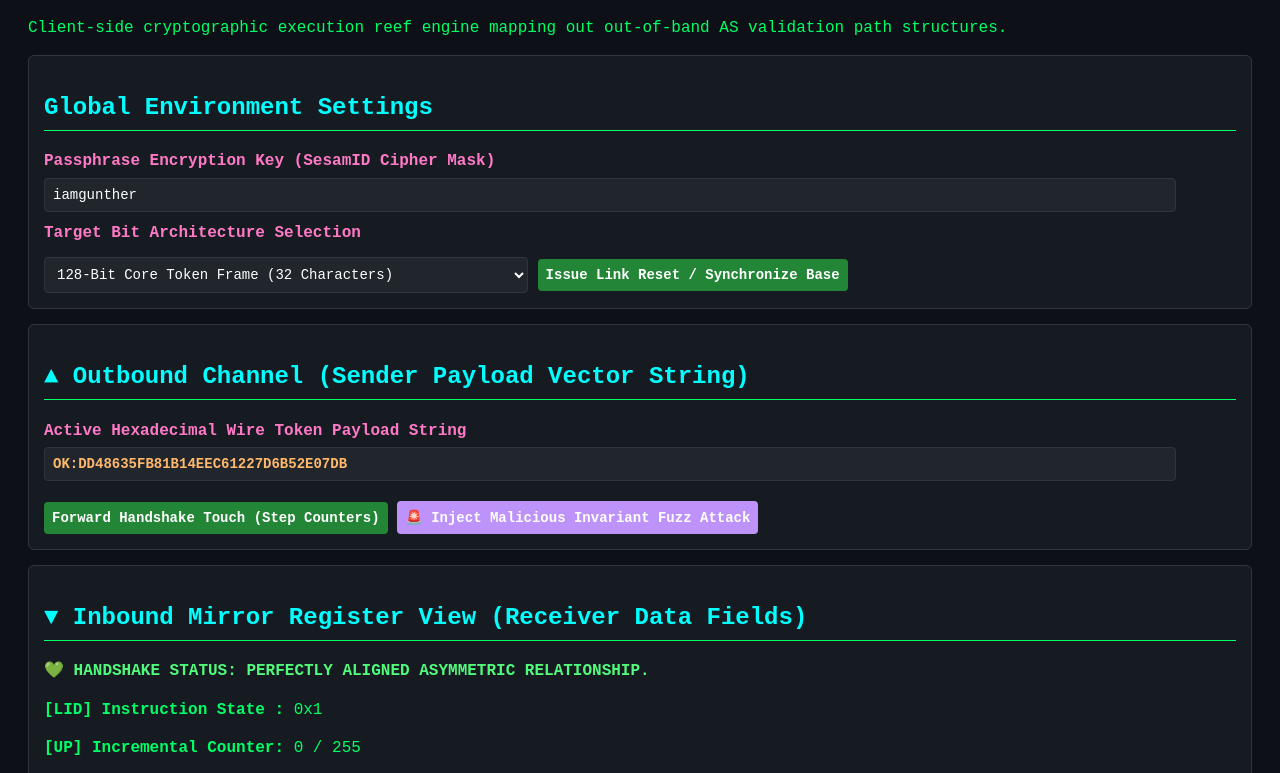
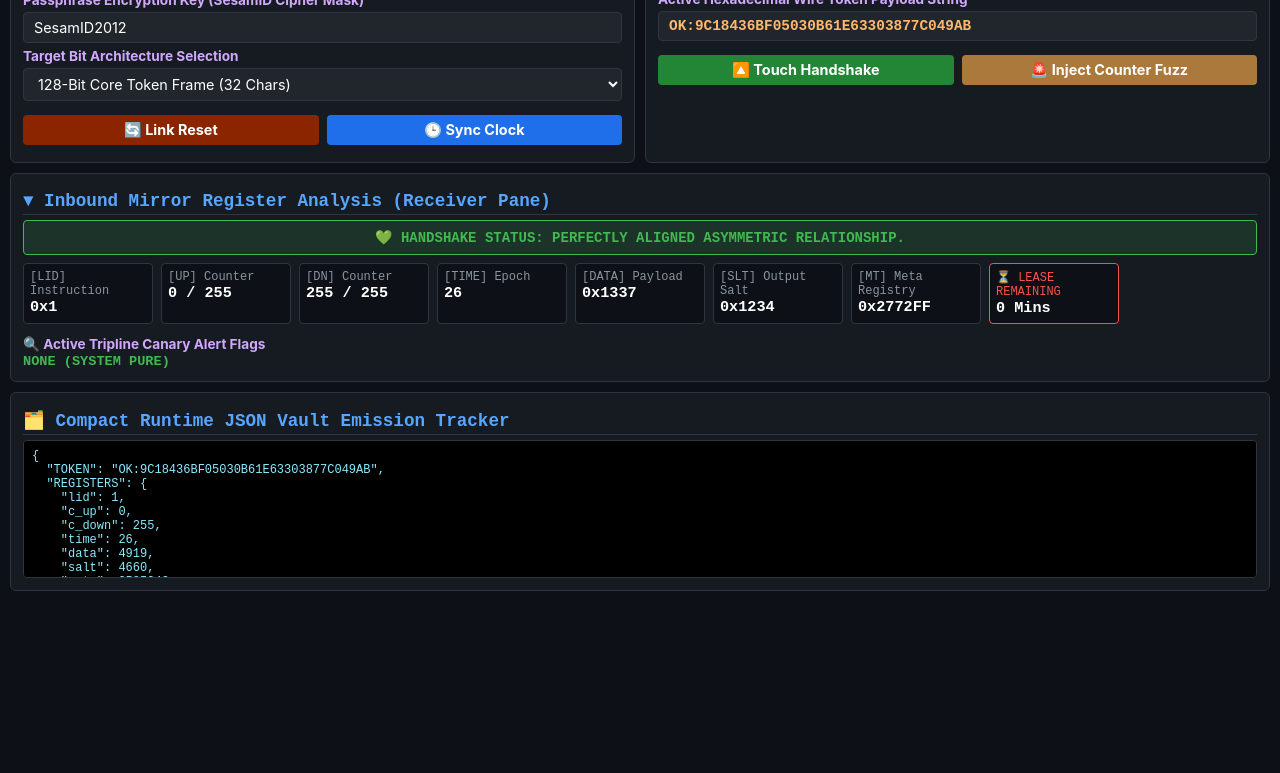
Before and after one commit to gowildchild/Argorithm, a plain HTML site: page polyamoric/index.html in a window 1280 px wide. Shown: the part 105-878 px from the top of the page. After the commit the page ends 800 px from the top, so only its background shows below. Drawn offline with Linux system fonts and the light colour scheme.

Commit message:
Update index.html

```diff
--- a/polyamoric/index.html
+++ b/polyamoric/index.html
@@ -5,69 +5,160 @@
     <meta name="viewport" content="width=device-width, initial-scale=1.0">
     <title>Argorithm | Polyamoric Token Lab</title>
     <style>
-        body { font-family: 'Courier New', monospace; background-color: #0d1117; color: #00ff66; padding: 20px; line-height: 1.4; }
-        h1, h2 { color: #00ffff; border-bottom: 1px solid #00ff66; padding-bottom: 5px; }
-        .panel { background: #161b22; border: 1px solid #30363d; padding: 15px; margin-bottom: 15px; border-radius: 6px; }
-        label { font-weight: bold; color: #ff79c6; display: block; margin-top: 10px; }
-        input, select, button { background: #21262d; border: 1px solid #30363d; color: #fff; padding: 8px; font-family: inherit; font-size: 14px; border-radius: 4px; margin-top: 5px; }
-        input[type="text"] { width: 95%; box-sizing: border-box; }
-        button { background: #238636; color: white; cursor: pointer; font-weight: bold; border: none; }
+        :root {
+            --bg-color: #0d1117;
+            --panel-bg: #161b22;
+            --border-color: #30363d;
+            --text-color: #c9d1d9;
+            --cyan: #58a6ff;
+            --green: #3fb950;
+            --magenta: #d2a8ff;
+            --red: #f85149;
+            --yellow: #d4bbff;
+        }
+        body {
+            font-family: -apple-system, BlinkMacSystemFont, "Segoe UI", Helvetica, Arial, sans-serif, "Apple Color Emoji", "Segoe UI Emoji";
+            background-color: var(--bg-color);
+            color: var(--text-color);
+            margin: 0;
+            padding: 10px;
+            font-size: 14px;
+        }
+        h1, h2 {
+            font-family: 'Courier New', monospace;
+            color: var(--cyan);
+            margin: 5px 0;
+        }
+        h1 { font-size: 1.5rem; text-align: center; }
+        h2 { font-size: 1.1rem; border-bottom: 1px solid var(--border-color); padding-bottom: 3px; }
+        .grid {
+            display: grid;
+            grid-template-columns: 1fr;
+            gap: 10px;
+        }
+        @media(min-width: 768px) {
+            .grid { grid-template-columns: 1fr 1fr; }
+        }
+        .panel {
+            background: var(--panel-bg);
+            border: 1px solid var(--border-color);
+            padding: 12px;
+            border-radius: 6px;
+        }
+        .full-width { grid-column: 1 / -1; }
+        label { font-weight: bold; color: var(--magenta); display: block; margin-top: 5px; font-size: 0.85rem; }
+        input, select, button {
+            background: #21262d;
+            border: 1px solid var(--border-color);
+            color: #fff;
+            padding: 6px 10px;
+            font-family: inherit;
+            font-size: 0.9rem;
+            border-radius: 4px;
+            margin-top: 4px;
+            width: 100%;
+            box-sizing: border-box;
+        }
+        button { background: #238636; border: none; font-weight: bold; cursor: pointer; margin-bottom: 5px;}
         button:hover { background: #2ea44f; }
-        .alert-active { color: #ff5555; font-weight: bold; animation: blink 1s infinite; }
-        .json-view { color: #8be9fd; white-space: pre-wrap; font-size: 12px; max-height: 150px; overflow-y: auto; background: #000; padding: 10px; border-radius: 4px; }
-        @keyframes blink { 0%, 100% { opacity: 1; } 50% { opacity: 0.5; } }
+        .btn-attack { background: #ab793c; }
+        .btn-attack:hover { background: #bd93f9; }
+        .btn-reset { background: #8b2500; }
+        .btn-reset:hover { background: #b22222; }
+        .status-banner {
+            font-weight: bold;
+            padding: 8px;
+            border-radius: 4px;
+            text-align: center;
+            margin-bottom: 8px;
+            font-family: 'Courier New', monospace;
+        }
+        .status-pure { background: rgba(63, 185, 80, 0.15); color: var(--green); border: 1px solid var(--green); }
+        .status-alert { background: rgba(248, 81, 73, 0.15); color: var(--red); border: 1px solid var(--red); animation: blink 1.5s infinite; }
+        .register-grid {
+            display: grid;
+            grid-template-columns: repeat(auto-fill, minmax(130px, 1fr));
+            gap: 8px;
+            margin-top: 5px;
+            font-family: 'Courier New', monospace;
+        }
+        .register-card {
+            background: #0d1117;
+            padding: 6px;
+            border-radius: 4px;
+            border: 1px solid var(--border-color);
+        }
+        .register-card span { display: block; font-size: 0.75rem; color: #8b949e; }
+        .register-card b { font-size: 0.95rem; color: #fff; }
+        .json-view {
+            background: #000;
+            color: #8be9fd;
+            padding: 8px;
+            border-radius: 4px;
+            font-family: 'Courier New', monospace;
+            font-size: 0.75rem;
+            white-space: pre-wrap;
+            word-break: break-all;
+            max-height: 120px;
+            overflow-y: auto;
+            border: 1px solid var(--border-color);
+        }
+        @keyframes blink { 50% { border-color: transparent; } }
     </style>
 </head>
 <body>
 
     <h1>🛰️ ARGORITHM & TACO POLYAMORIC WORKSPACE</h1>
-    <p>Client-side cryptographic execution reef engine mapping out out-of-band AS validation path structures.</p>
 
-    <!-- SECTION 1: GLOBAL ENGINE CONFIGURATION -->
+    <div class="grid">
+        <!-- SETTINGS PANEL -->
         <div class="panel">
-        <h2>Global Environment Settings</h2>
+            <h2>🔧 Global settings</h2>
             <label>Passphrase Encryption Key (SesamID Cipher Mask)</label>
-        <input type="text" id="passphrase" value="iamgunther" placeholder="Leave empty for plaintext baseline operations...">
+            <input type="text" id="passphrase" value="SesamID2012">
 
             <label>Target Bit Architecture Selection</label>
             <select id="bit_width" onchange="resetEngine()">
-            <option value="128" selected>128-Bit Core Token Frame (32 Characters)</option>
-            <option value="256">256-Bit Expanded BGP Trajectory Frame (64 Characters)</option>
+                <option value="128" selected>128-Bit Core Token Frame (32 Chars)</option>
+                <option value="256">256-Bit Expanded Trajectory Frame (64 Chars)</option>
             </select>
-        <button style="margin-top:15px;" onclick="resetEngine()">Issue Link Reset / Synchronize Base</button>
-    </div>
-
-    <!-- SECTION 2: THE POLYMORPHIC SHUTTLE -->
-    <div class="panel">
-        <h2>▲ Outbound Channel (Sender Payload Vector String)</h2>
-        <label>Active Hexadecimal Wire Token Payload String</label>
-        <input type="text" id="tx_token" readonly style="color: #ffb86c; font-weight: bold;">
-        <div style="margin-top: 15px;">
-            <button onclick="stepHandshake(false)">Forward Handshake Touch (Step Counters)</button>
-            <button style="background:#bd93f9;" onclick="stepHandshake(true)">🚨 Inject Malicious Invariant Fuzz Attack</button>
+            <div style="margin-top: 10px; display: grid; grid-template-columns: 1fr 1fr; gap: 8px;">
+                <button class="btn-reset" onclick="resetEngine()">🔄 Link Reset</button>
+                <button style="background: #1f6feb;" onclick="refreshClock()">🕒 Sync Clock</button>
             </div>
         </div>
 
-    <!-- SECTION 3: THE ANALYSIS REGISTER MATRIX -->
+        <!-- SHUTTLE TRANSMISSION PANEL -->
         <div class="panel">
-        <h2>▼ Inbound Mirror Register View (Receiver Data Fields)</h2>
-        <div id="status_indicator" style="font-weight: bold; margin-bottom: 15px;">Handshake Status: Checking Reefs...</div>
-
-        <div id="register_fields"></div>
-
-        <label>🔍 Active Tripline Canary Alert Flags</label>
-        <div id="canary_warnings" style="color: #50fa7b; font-weight: bold; padding: 5px; border-radius: 4px;">NONE (SYSTEM PURE)</div>
+            <h2>▲ Outbound Channel (Transmission Pipeline)</h2>
+            <label>Active Hexadecimal Wire Token Payload String</label>
+            <input type="text" id="tx_token" readonly style="color: #ffb86c; font-weight: bold; font-family: 'Courier New', monospace;">
+            <div style="margin-top: 10px; display: grid; grid-template-columns: 1fr 1fr; gap: 8px;">
+                <button onclick="stepHandshake(false)">🔼 Touch Handshake</button>
+                <button class="btn-attack" onclick="stepHandshake(true)">🚨 Inject Counter Fuzz</button>
+            </div>
         </div>
 
-    <!-- SECTION 4: REAL-TIME COMPACT VAULT OUTPUT -->
-    <div class="panel">
+        <!-- MIRROR OVERVIEW PANEL -->
+        <div class="panel full-width">
+            <h2>▼ Inbound Mirror Register Analysis (Receiver Pane)</h2>
+            <div id="status_indicator" class="status-banner status-pure">💚 HANDSHAKE STATUS: PERFECTLY ALIGNED ASYMMETRIC RELATIONSHIP.</div>
+
+            <div class="register-grid" id="register_fields"></div>
+
+            <label style="margin-top:12px;">🔍 Active Tripline Canary Alert Flags</label>
+            <div id="canary_warnings" style="color: var(--green); font-weight: bold; font-family: 'Courier New', monospace; font-size: 0.85rem; margin-top: 2px;">NONE (SYSTEM PURE)</div>
+        </div>
+
+        <!-- TELEMETRY VAULT -->
+        <div class="panel full-width">
             <h2>🗂️ Compact Runtime JSON Vault Emission Tracker</h2>
             <div id="json_tracker" class="json-view">{}</div>
         </div>
+    </div>
 
     <script>
-        // --- Core Application State Definitions ---
-        let current_state = { lid: 1, c_up: 0, c_down: 255, time: 0, data: 0x1337, salt: 0x1234, meta: 0x2772FF, up_as: 0x1337, dn_as: 0x2710 };
+        let current_state = { lid: 1, c_up: 0, c_down: 255, time: 0, data: 0x1337, salt: 0x1234, meta: 0x2772FF, up_as: 0x1337, dn_as: 0x2710, violation_start: 0, lease_left: 0 };
 
         function calculateModulo256(hexString) {
             let sum = 0;
@@ -124,6 +215,8 @@
             current_state.lid = 1;
             current_state.meta = 0x2772FF;
             current_state.salt = 0x1234;
+            current_state.violation_start = 0;
+            current_state.lease_left = 0;
 
             let packedBits = pack(current_state, width);
             let payloadBits = packedBits >> 8n;
@@ -142,18 +235,22 @@
             updateReceiverPanel(tokenStr, current_state, false);
         }
 
-        // Paste this updated stepHandshake block inside your index.html file script tag
+        function refreshClock() {
+            const width = parseInt(document.getElementById('bit_width').value);
+            const current_minute = Math.floor(Date.now() / 60000);
+            current_state.time = current_minute & (width === 256 ? 0xFFFF : 0xFF);
+            stepHandshake(false);
+        }
+
         async function stepHandshake(forceMalicious) {
             const width = parseInt(document.getElementById('bit_width').value);
             const pass = document.getElementById('passphrase').value;
             const current_minute = Math.floor(Date.now() / 60000);
             const ceiling = width === 256 ? 65535 : 255;
 
-            // Check if 24-hour lease is already active
             if (current_state.meta & 0x040000) {
-                let minutes_elapsed = current_minute - current_state.violation_start;
-                if (minutes_elapsed >= 1440) {
-                    // Self-heal execution ring
+                let elapsed = current_minute - current_state.violation_start;
+                if (elapsed >= 1440) {
                     current_state.lid = 1;
                     current_state.meta &= ~0x010000;
                     current_state.meta &= ~0x040000;
@@ -161,7 +258,7 @@
                     current_state.c_down = ceiling;
                     current_state.lease_left = 0;
                 } else {
-                    current_state.lease_left = 1440 - minutes_elapsed;
+                    current_state.lease_left = 1440 - elapsed;
                 }
             }
 
@@ -177,18 +274,21 @@
             let isSnareTripped = (current_state.meta & 0x040000) ? true : false;
 
             if (((test_up + test_down) & ceiling) !== ceiling && !isSnareTripped) {
-                current_state.lid = 14; // State 0x0E
+                current_state.lid = 14;
                 current_state.c_up = 0;
                 current_state.c_down = ceiling;
                 current_state.meta |= 0x010000;
                 current_state.meta |= 0x040000;
-                current_state.violation_start = current_minute; // Lock timestamp index
+                current_state.violation_start = current_minute;
                 current_state.lease_left = 1440;
                 isSnareTripped = true;
             } else if (!isSnareTripped) {
                 current_state.c_up = test_up;
                 current_state.c_down = test_down;
                 current_state.time = current_minute & ceiling;
+                current_state.lid = current_state.lid === 14 ? 1 : current_state.lid;
+                current_state.meta &= ~0x010000;
+                current_state.meta &= ~0x040000;
 
                 if (width === 256) {
                     current_state.salt = (current_state.salt ^ current_state.up_as ^ current_state.dn_as ^ current_minute) & 0xFFFFFFFF;
@@ -209,34 +309,37 @@
             let hexPayload = payloadBits.toString(16).toUpperCase().padStart(expected_len - 2, '0');
             let ecc = calculateModulo256(hexPayload);
             let nextToken = `OK:${hexPayload}${ecc}`;
-            if (state.meta & 0x040000) {
-              fieldsHtml += `<p style="color:#ff5555;"><b>⏳ LEASE TIME REMAINING:</b> ${state.lease_left} Minutes (Fenced Loop)</p>`;
-            }
 
             document.getElementById('tx_token').value = nextToken;
             updateReceiverPanel(nextToken, current_state, isSnareTripped);
         }
 
-
         function updateReceiverPanel(tokenStr, state, isSnareTripped) {
             const width = parseInt(document.getElementById('bit_width').value);
+            const ceiling = width === 256 ? 65535 : 255;
             let fieldsHtml = `
-                <p><b>[LID] Instruction State  :</b> 0x${state.lid.toString(16).toUpperCase()}</p>
-                <p><b>[UP]  Incremental Counter:</b> ${state.c_up} / ${width === 256 ? 65535 : 255}</p>
-                <p><b>[DN]  Decremental Counter:</b> ${state.c_down} / ${width === 256 ? 65535 : 255}</p>
+                <div class="register-card"><span>[LID] Instruction</span><b>0x${state.lid.toString(16).toUpperCase()}</b></div>
+                <div class="register-card"><span>[UP] Counter</span><b>${state.c_up} / ${ceiling}</b></div>
+                <div class="register-card"><span>[DN] Counter</span><b>${state.c_down} / ${ceiling}</b></div>
+                <div class="register-card"><span>[TIME] Epoch</span><b>${state.time}</b></div>
             `;
             if (width === 256) {
                 fieldsHtml += `
-                    <p><b>[AS_UP] Uplink ASN Carrier   :</b> 0x${state.up_as.toString(16).toUpperCase()}</p>
-                    <p><b>[AS_DN] Downlink ASN Carrier :</b> 0x${state.dn_as.toString(16).toUpperCase()}</p>
+                    <div class="register-card"><span>[AS_UP] Uplink AS</span><b>0x${state.up_as.toString(16).toUpperCase()}</b></div>
+                    <div class="register-card"><span>[AS_DN] Downlink AS</span><b>0x${state.dn_as.toString(16).toUpperCase()}</b></div>
                 `;
             } else {
-                fieldsHtml += `<p><b>[DATA] 32-Bit Core Payload :</b> 0x${state.data.toString(16).toUpperCase()}</p>`;
+                fieldsHtml += `<div class="register-card"><span>[DATA] Payload</span><b>0x${state.data.toString(16).toUpperCase()}</b></div>`;
             }
             fieldsHtml += `
-                <p><b>[SLT] Provisioned Next Salt :</b> 0x${state.salt.toString(16).toUpperCase()}</p>
-                <p><b>[MT]  Meta Code Registry    :</b> 0x${state.meta.toString(16).toUpperCase()}</p>
+                <div class="register-card"><span>[SLT] Output Salt</span><b>0x${state.salt.toString(16).toUpperCase()}</b></div>
+                <div class="register-card"><span>[MT] Meta Registry</span><b>0x${state.meta.toString(16).toUpperCase()}</b></div>
             `;
+
+            if (state.meta & 0x040000) {
+                fieldsHtml += `<div class="register-card" style="border-color:var(--red);"><span style="color:var(--red);">⏳ LEASE REMAINING</span><b>${state.lease_left} Mins</b></div>`;
+            }
+
             document.getElementById('register_fields').innerHTML = fieldsHtml;
 
             let warningBox = document.getElementById('canary_warnings');
@@ -244,17 +347,17 @@
 
             if (isSnareTripped) {
                 warningBox.innerHTML = "COUNTER_INVARIANT_VIOLATION | 24H_UPLINK_DOWNLINK_WARNING_ACTIVE";
-                warningBox.className = "alert-active";
-                statusBox.innerHTML = "⚠️ BGP FENCE ENGAGED: TRANSMITTING INTER-AS DRIFT NOTICES TO TRANSIT PATHS.";
-                statusBox.style.color = "#ff5555";
+                warningBox.style.color = "var(--red)";
+                statusBox.innerHTML = "⚠️ BGP FENCE ACTIVE: BROADCASTING INVARIANT DISCREPANCY STATUS.";
+                statusBox.className = "status-banner status-alert";
             } else {
                 warningBox.innerHTML = "NONE (SYSTEM PURE)";
-                warningBox.className = "";
+                warningBox.style.color = "var(--green)";
                 statusBox.innerHTML = "💚 HANDSHAKE STATUS: PERFECTLY ALIGNED ASYMMETRIC RELATIONSHIP.";
-                statusBox.style.color = "#50fa7b";
+                statusBox.className = "status-banner status-pure";
             }
 
-            document.getElementById('json_tracker').innerText = JSON.stringify({ TOKEN: tokenStr, CORE_REGISTERS: state }, null, 2);
+            document.getElementById('json_tracker').innerText = JSON.stringify({ TOKEN: tokenStr, REGISTERS: state }, null, 2);
         }
 
         window.onload = resetEngine;
```
Lines whose indentation alone changed are shown as unchanged.
